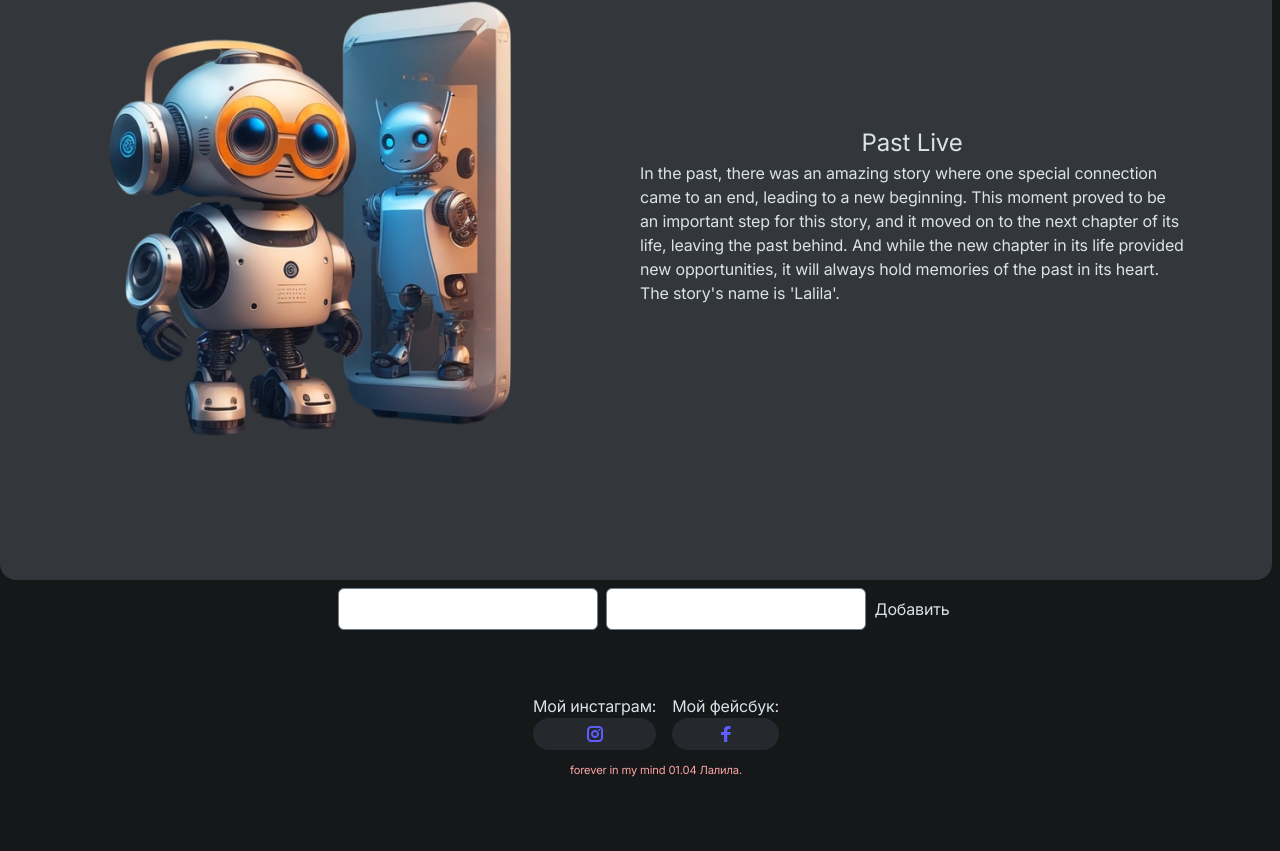
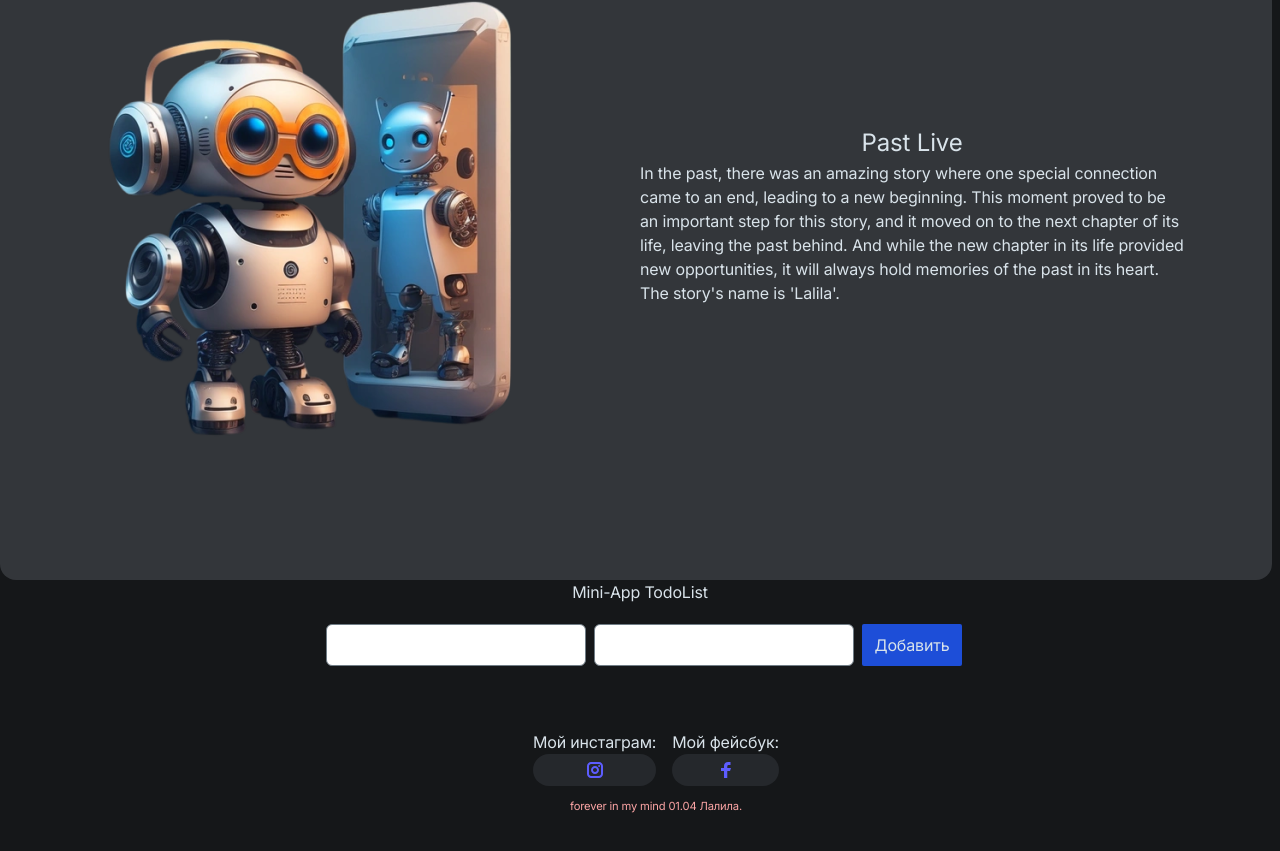
Before and after one commit to Komil-Muminov/komilff, a Next.js app: page / in a window 1280 px wide. Shown: the part 3285-4136 px from the top of the page. Built offline with nearby package versions, Linux system fonts and the light colour scheme.

Commit message:
deleted comment

```diff
--- a/components/ToDo.js
+++ b/components/ToDo.js
@@ -2,6 +2,9 @@ import React from 'react';
 const ToDo = () => {
 	return (
 		<>
+			<div>
+				<h1 className='text-center'>Mini-App TodoList</h1>
+				<div className='flex justify-center items-center mt-3'>
 					<section className='flex justify-center items-center ml-2 mt-2  '>
 						<section>
 							<form className='flex gap-2 flex-col w-full  flex-1 md:flex-row flex-wrap'>
@@ -13,10 +16,14 @@ const ToDo = () => {
 									className='rounded-md'
 									type='text'
 								/>
-						<button>Добавить</button>
+								<button className=' border-none bg-blue-700 rounded-sm px-3 transition duration-200 hover:bg-blue-800 m-0 '>
+									Добавить
+								</button>
 							</form>
 						</section>
 					</section>
+				</div>
+			</div>
 		</>
 	);
 };
```
Also changed, not shown: components/testimonials.tsx (+0 -7 lines). Lines whose indentation alone changed are shown as unchanged.
